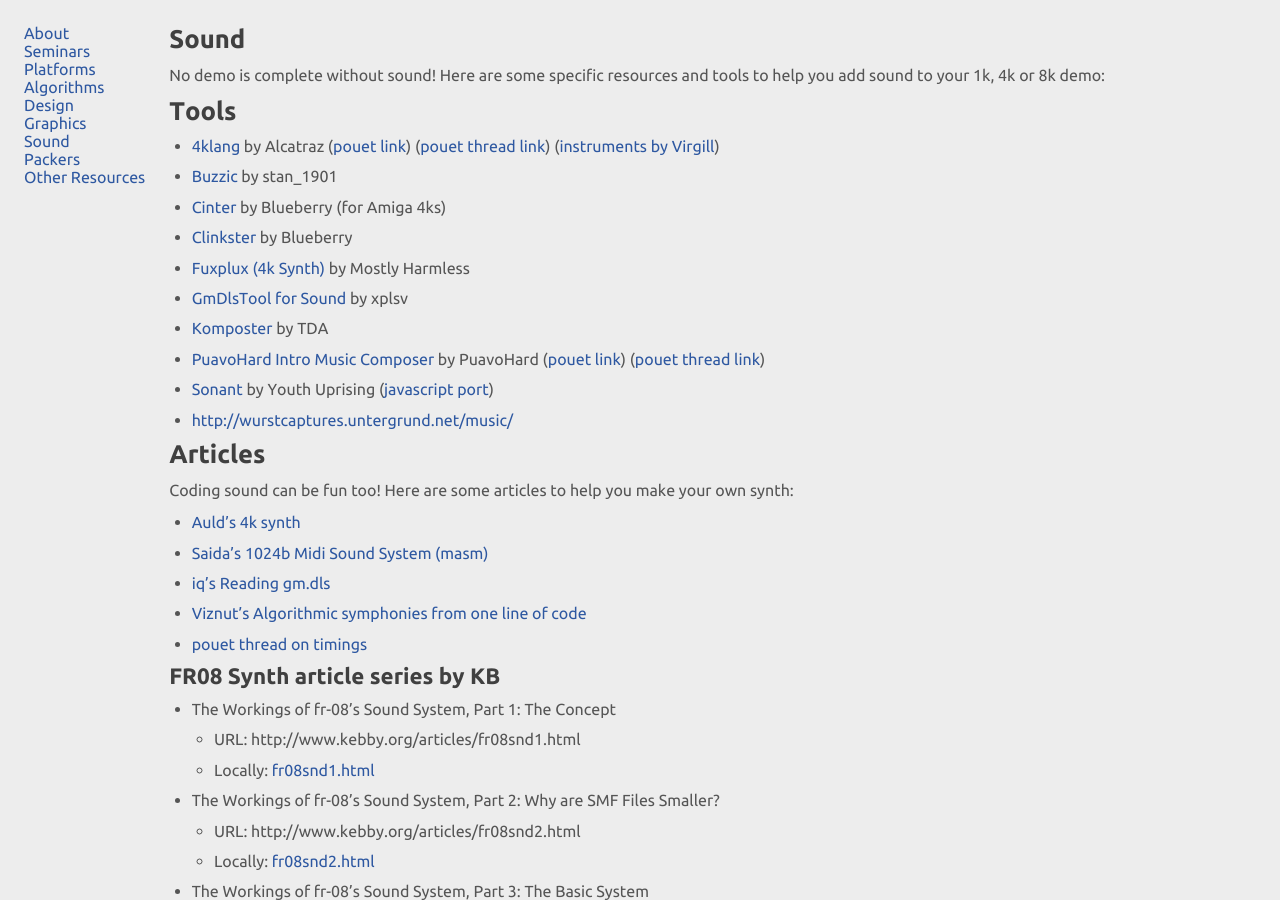
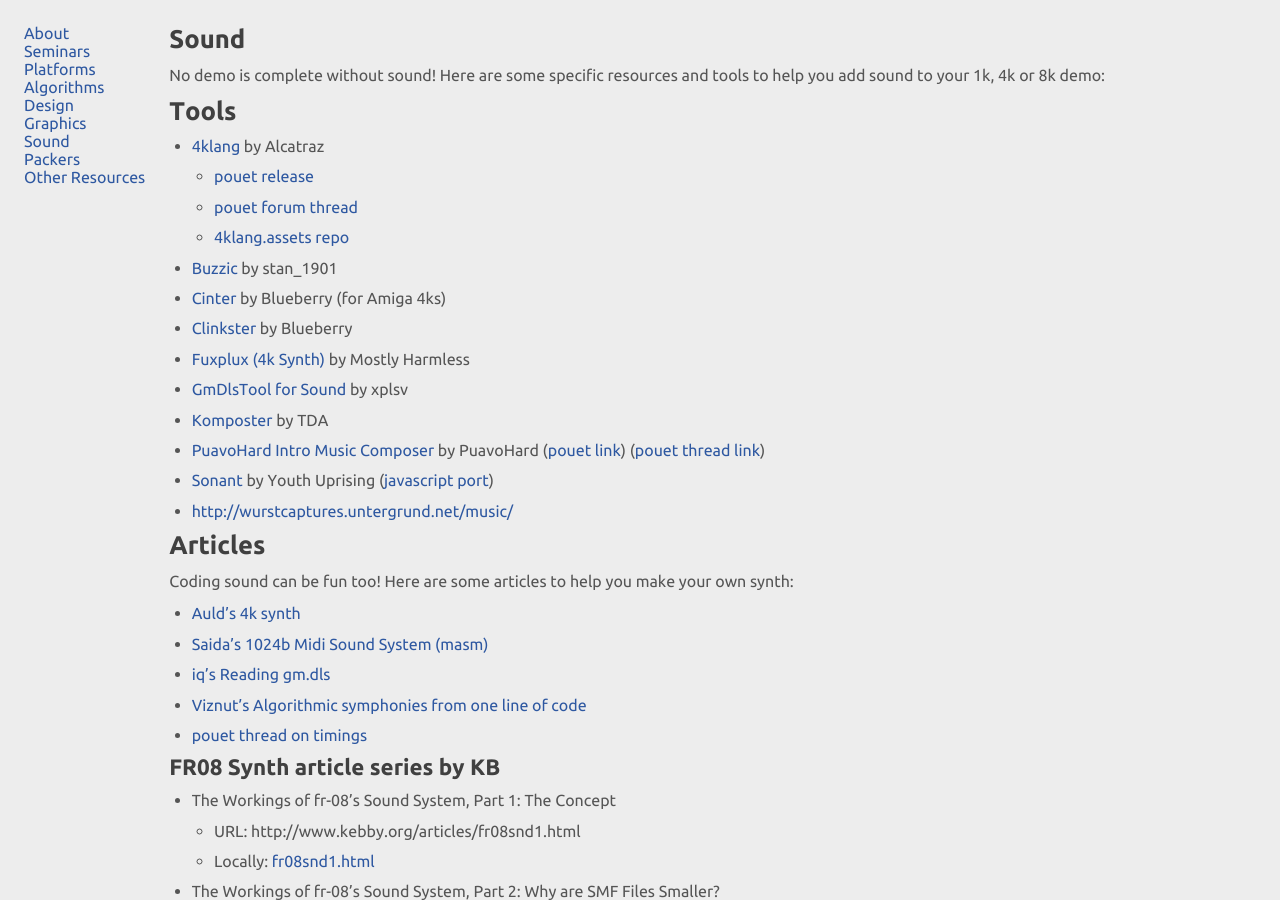
Before and after one commit to in4k/in4k.github.io, a Jekyll site: the page built from wiki/sound.markdown, in a window 1280 px wide and 900 px high. Built offline with Jekyll 4.4.1, drawn with Linux system fonts in a browser that asks for light colours.

Commit message:
Update sound.markdown

```diff
--- a/wiki/sound.markdown
+++ b/wiki/sound.markdown
@@ -7,7 +7,10 @@
 
 # Tools
 
-* [4klang](http://4klang.untergrund.net/) by Alcatraz ([pouet link](http://www.pouet.net/prod.php?which=53398)) ([pouet thread link](http://www.pouet.net/topic.php?which=10480)) ([instruments by Virgill](https://github.com/in4k/Virgill-4klang-instruments/archive/master.zip))
+* [4klang](http://4klang.untergrund.net/) by Alcatraz
+    * [pouet release](http://www.pouet.net/prod.php?which=53398)
+    * [pouet forum thread](http://www.pouet.net/topic.php?which=10480)
+    * [4klang.assets repo](https://github.com/in4k/Virgill-4klang-instruments/archive/master.zip)
 * [Buzzic](http://www.pouet.net/prod.php?which=54407) by stan_1901
 * [Cinter](https://bitbucket.org/askeksa/cinter) by Blueberry (for Amiga 4ks)
 * [Clinkster](http://www.pouet.net/prod.php?which=61592) by Blueberry
```
